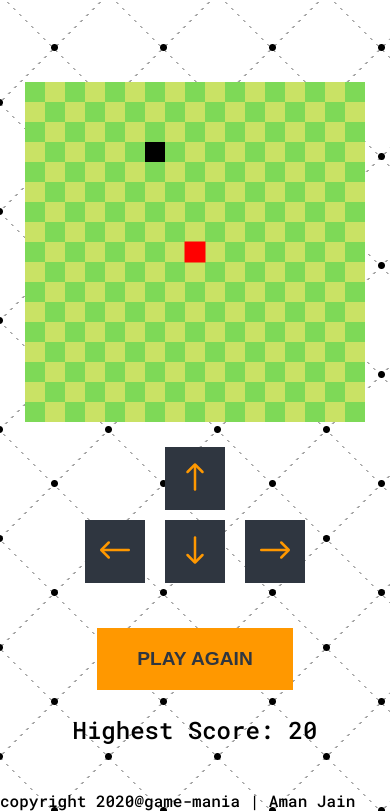
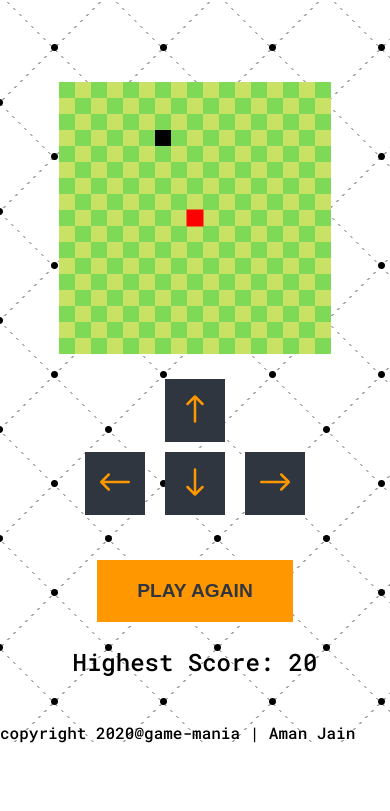
Before and after one commit to amanjain4103/game-mania, a plain HTML site: page index.html in a window 390 px wide. Shown: the part 1424-2235 px from the top of the page. After the commit the page ends 2167 px from the top, so only its background shows below. Drawn offline with Linux system fonts and the light colour scheme.

Commit message:
solved canvas breaking on small screen

```diff
--- a/src/css/style.css
+++ b/src/css/style.css
@@ -308,11 +308,7 @@ body {
     #canvas-container {
         flex-grow: 3;
         min-height: 10vh;
-        min-width: 10vw;
         display: flex;
-        flex-wrap: wrap;
-        align-items: center;
-        justify-content: center;
     }
 
 }
--- a/src/js/init.js
+++ b/src/js/init.js
@@ -6,7 +6,7 @@ canvas.width = 544;
 canvas.height = 544;
 
 if(window.innerWidth <= 600 ) {
-    //17*20
-    canvas.width = 340;
-    canvas.height = 340;
+    //17*16
+    canvas.width = 272;
+    canvas.height = 272;
 }
```
